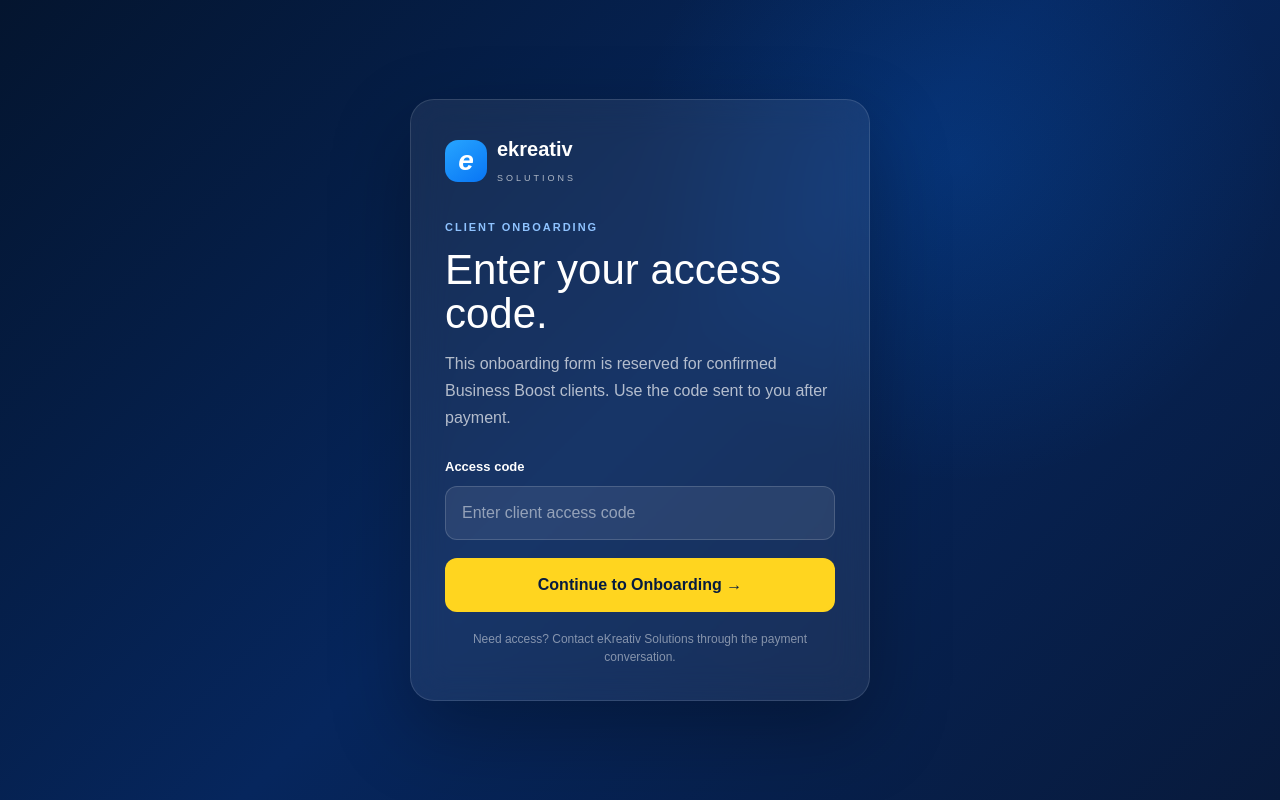
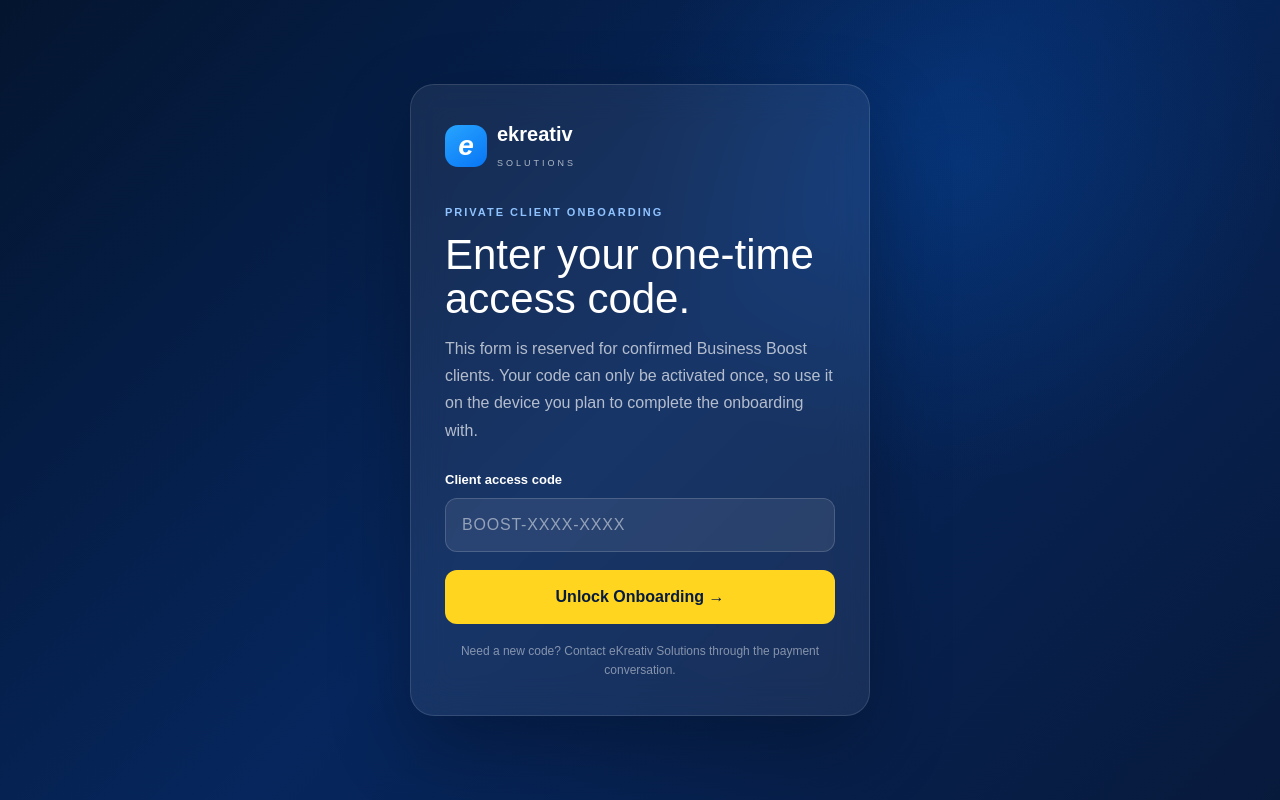
Before and after one commit to donatofaith/ekreativ-business-boost, a Next.js app: page /onboarding/access in a window 1280 px wide. Built offline with nearby package versions, Linux system fonts and the light colour scheme.

Commit message:
Clarify one-time onboarding code access

```diff
--- a/app/onboarding/access/page.tsx
+++ b/app/onboarding/access/page.tsx
@@ -89,28 +89,28 @@ export default function OnboardingAccessPage() {
             letterSpacing: "2px",
           }}
         >
-          CLIENT ONBOARDING
+          PRIVATE CLIENT ONBOARDING
         </span>
 
         <h1 style={{ fontSize: "clamp(30px, 7vw, 42px)", lineHeight: 1.05, marginBottom: "14px" }}>
-          Enter your access code.
+          Enter your one-time access code.
         </h1>
 
         <p style={{ marginBottom: "26px", color: "rgba(255,255,255,.68)", lineHeight: 1.7 }}>
-          This onboarding form is reserved for confirmed Business Boost clients. Use the code sent to you after payment.
+          This form is reserved for confirmed Business Boost clients. Your code can only be activated once, so use it on the device you plan to complete the onboarding with.
         </p>
 
         <form onSubmit={handleSubmit}>
           <label htmlFor="access-code" style={{ display: "block", marginBottom: "9px", fontSize: "13px", fontWeight: 800 }}>
-            Access code
+            Client access code
           </label>
 
           <input
             id="access-code"
-            type="password"
+            type="text"
             value={code}
-            onChange={(event) => setCode(event.target.value)}
-            placeholder="Enter client access code"
+            onChange={(event) => setCode(event.target.value.toUpperCase())}
+            placeholder="BOOST-XXXX-XXXX"
             autoComplete="one-time-code"
             required
             style={{
@@ -122,6 +122,8 @@ export default function OnboardingAccessPage() {
               outline: "none",
               background: "rgba(255,255,255,.08)",
               color: "white",
+              letterSpacing: ".8px",
+              textTransform: "uppercase",
             }}
           />
 
@@ -144,12 +146,12 @@ export default function OnboardingAccessPage() {
               opacity: loading ? 0.7 : 1,
             }}
           >
-            {loading ? "Checking access..." : "Continue to Onboarding →"}
+            {loading ? "Checking access..." : "Unlock Onboarding →"}
           </button>
         </form>
 
-        <p style={{ marginTop: "18px", textAlign: "center", color: "rgba(255,255,255,.48)", fontSize: "12px" }}>
-          Need access? Contact eKreativ Solutions through the payment conversation.
+        <p style={{ marginTop: "18px", textAlign: "center", color: "rgba(255,255,255,.48)", fontSize: "12px", lineHeight: 1.6 }}>
+          Need a new code? Contact eKreativ Solutions through the payment conversation.
         </p>
       </section>
     </main>
```
